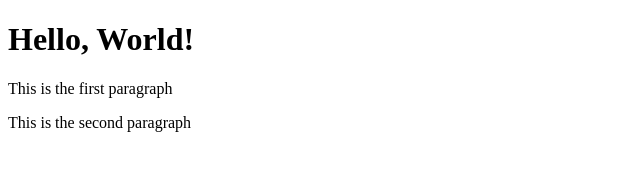
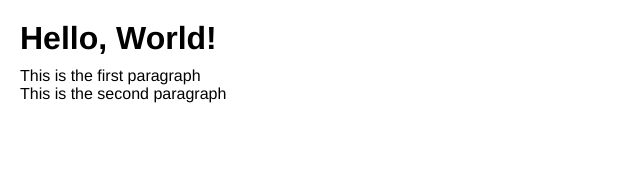
Before and after one commit to ezerssss/git-test, a website: page index.html in a window 1280 px wide. Shown: the whole page, without its empty margins (0-640 px from the left). Drawn offline with Linux system fonts and the light colour scheme.

```diff
--- a/index.html
+++ b/index.html
@@ -1,7 +1,9 @@
 <!DOCTYPE html>
 <html>
 
-<head></head>
+<head>
+  <link rel="stylesheet" href="style.css">
+</head>
 
 <body>
   <h1>Hello, World!</h1>
--- /dev/null
+++ b/style.css
@@ -0,0 +1,14 @@
+body {
+  padding: 20px;
+  font-family: 'Franklin Gothic Medium', 'Arial Narrow', Arial, sans-serif;
+  text-align: justify;
+}
+
+* {
+  box-sizing: border-box;
+  margin: 0;
+}
+
+h1 {
+  margin-bottom: 10px;
+}
```
Also changed, not shown: package.json (added, +17 -0 lines), 2 other files.
